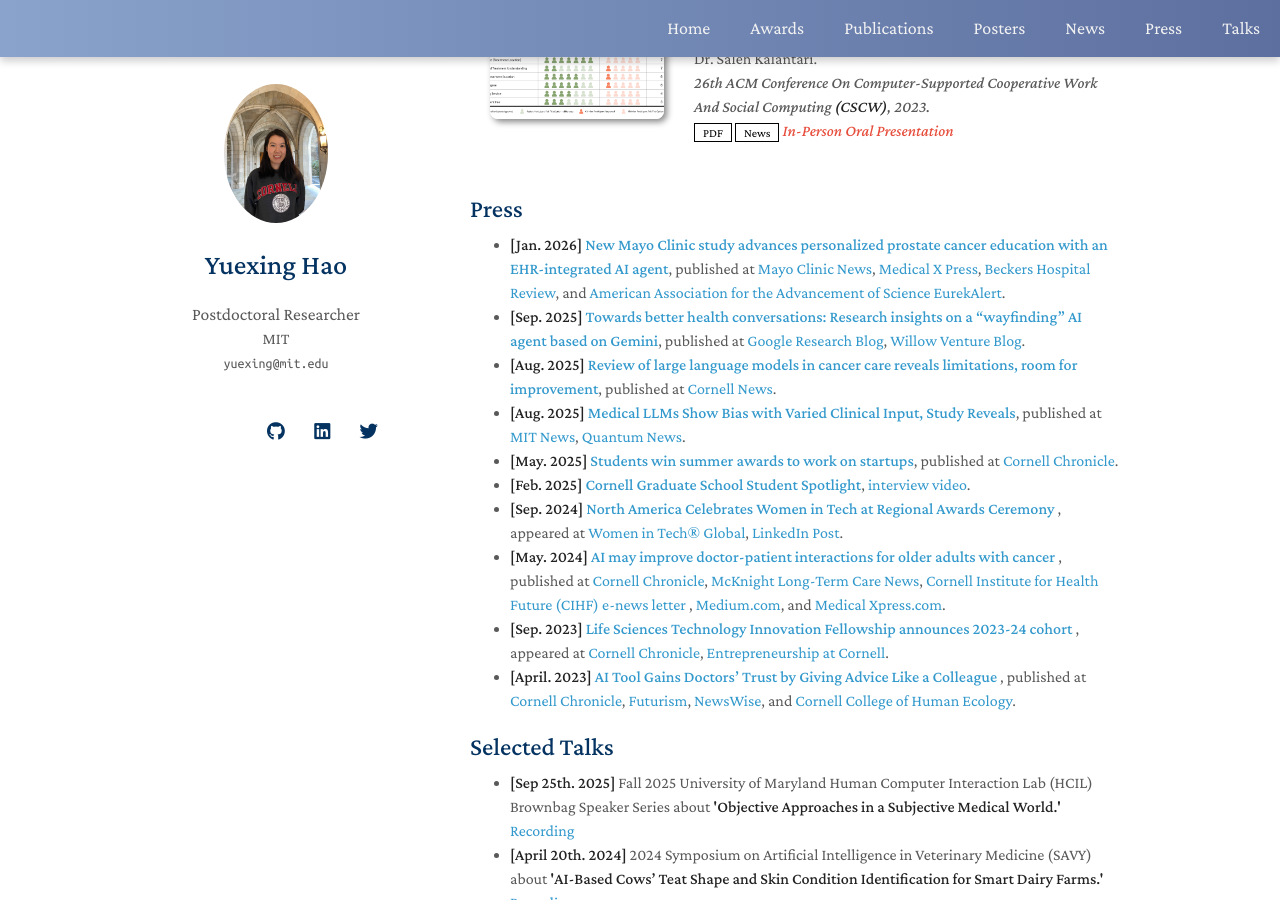
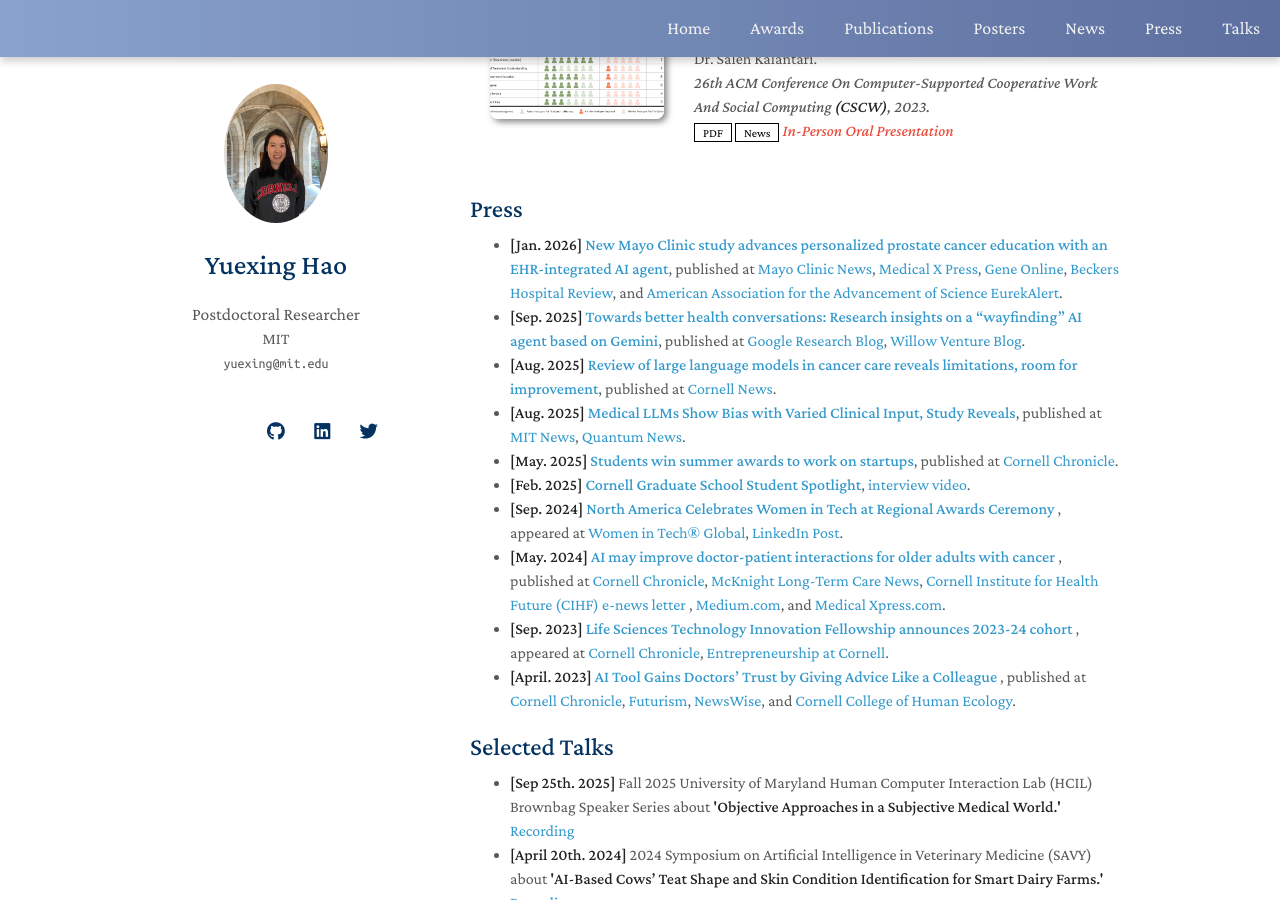
Before and after one commit to YuexingHao/Yuexing-Hao, a Jekyll site: the page built from index.md, in a window 1280 px wide and 900 px high, scrolled down 5857 px. Built offline with Jekyll 4.4.1, drawn with Linux system fonts in a browser that asks for light colours; nearby versions of some CDN libraries; a style sheet for code colours, icons or effects is not loaded; our own code applies the rules of GitHub Pages for plain Markdown files.

Commit message:
Update press section with new articles

```diff
--- a/_includes/press.md
+++ b/_includes/press.md
@@ -2,7 +2,7 @@
 
 <ul>
 
-<li><strong>[Jan. 2026] <a href="https://newsnetwork.mayoclinic.org/discussion/new-mayo-clinic-study-advances-personalized-prostate-cancer-education-with-an-ehr-integrated-ai-agent/">New Mayo Clinic study advances personalized prostate cancer education with an EHR-integrated AI agent</a></strong>, published at <a href="https://newsnetwork.mayoclinic.org/discussion/new-mayo-clinic-study-advances-personalized-prostate-cancer-education-with-an-ehr-integrated-ai-agent/">Mayo Clinic News</a>, <a href="https://medicalxpress.com/news/2026-01-electronic-health-ai-agent-advances.html">Medical X Press</a>, <a href="https://www.beckershospitalreview.com/healthcare-information-technology/ehrs/mayo-launches-ehr-based-ai-cancer-tool/">Beckers Hospital Review</a>, and <a href="https://www.eurekalert.org/news-releases/1111888">American Association for the Advancement of Science EurekAlert</a>.</li>
+<li><strong>[Jan. 2026] <a href="https://newsnetwork.mayoclinic.org/discussion/new-mayo-clinic-study-advances-personalized-prostate-cancer-education-with-an-ehr-integrated-ai-agent/">New Mayo Clinic study advances personalized prostate cancer education with an EHR-integrated AI agent</a></strong>, published at <a href="https://newsnetwork.mayoclinic.org/discussion/new-mayo-clinic-study-advances-personalized-prostate-cancer-education-with-an-ehr-integrated-ai-agent/">Mayo Clinic News</a>, <a href="https://medicalxpress.com/news/2026-01-electronic-health-ai-agent-advances.html">Medical X Press</a>, <a href="https://www.geneonline.com/mayo-clinic-develops-ehr-integrated-tool-using-ai-to-provide-personalized-prostate-cancer-education/">Gene Online</a>, <a href="https://www.beckershospitalreview.com/healthcare-information-technology/ehrs/mayo-launches-ehr-based-ai-cancer-tool/">Beckers Hospital Review</a>, and <a href="https://www.eurekalert.org/news-releases/1111888">American Association for the Advancement of Science EurekAlert</a>.</li>
 
 <li><strong>[Sep. 2025] <a href="https://research.google/blog/towards-better-health-conversations-research-insights-on-a-wayfinding-ai-agent-based-on-gemini/">Towards better health conversations: Research insights on a “wayfinding” AI agent based on Gemini</a></strong>, published at <a href="https://research.google/blog/towards-better-health-conversations-research-insights-on-a-wayfinding-ai-agent-based-on-gemini/">Google Research Blog</a>, <a href="https://thewillowventures.com/research-insights-on-a-wayfinding-ai-agent-based-on-gemini-insights-by-willow-ventures/">Willow Venture Blog</a>.</li>
 
```
